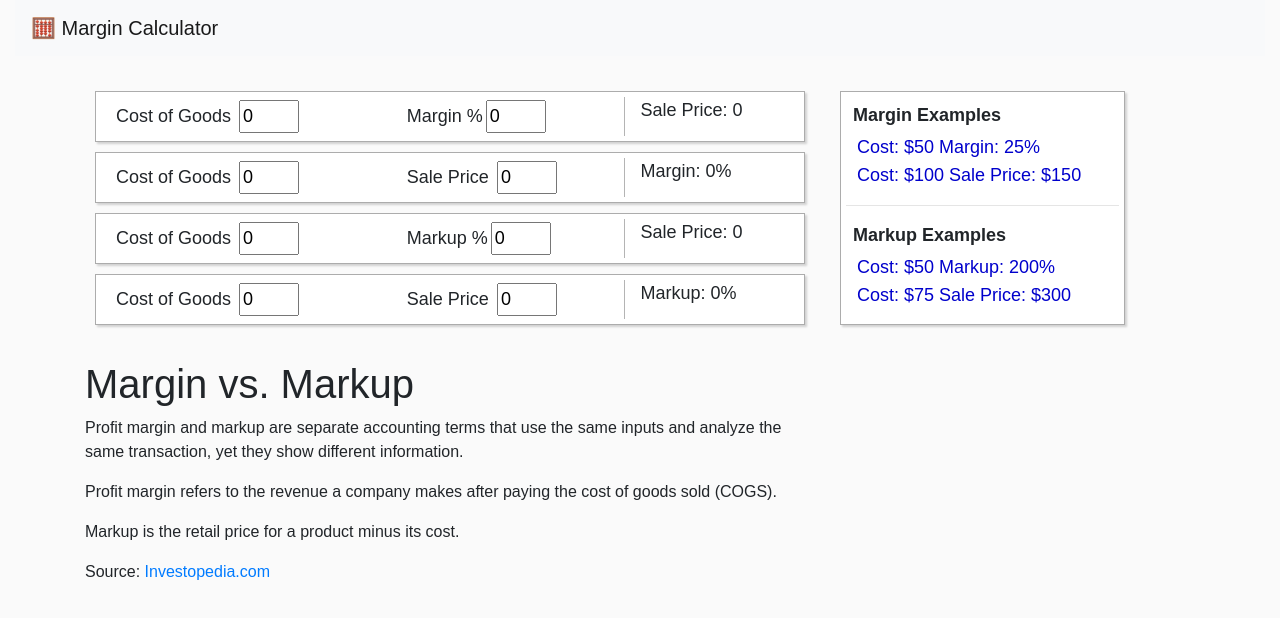
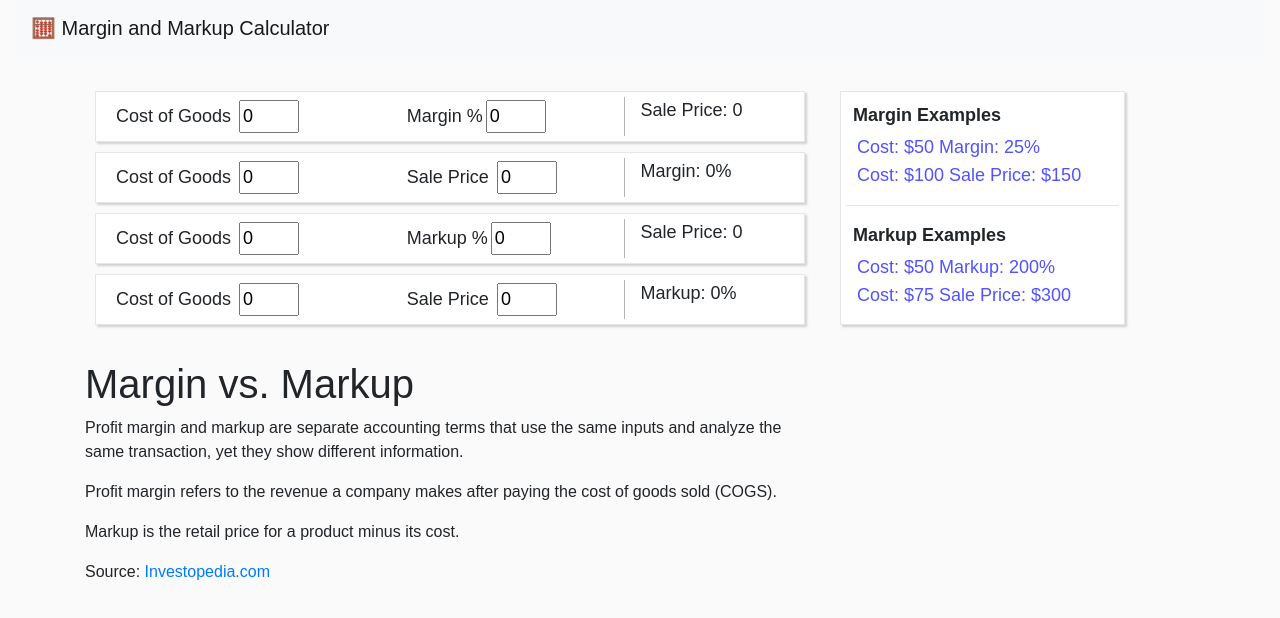
Before and after one commit to alex-lip/CompoundInterestCalculator, a Vue app in the folder CapstoneTemplate/vue/: page / in a window 1280 px wide. Shown: the top 618 px of the page. Built offline with nearby package versions, Linux system fonts and the light colour scheme.

Commit message:
Styling and title changes

```diff
--- a/CapstoneTemplate/vue/src/App.vue
+++ b/CapstoneTemplate/vue/src/App.vue
@@ -5,7 +5,7 @@
   <div id="app" class="container-fluid"> <!-- If you start to get random styling you don't like, remove container from this div -->
     <nav class="navbar navbar-light bg-light justify-content-between">
       <router-link class="navbar-brand" v-bind:to="{ name: 'home' }">
-        🧮 Margin Calculator
+        🧮 Margin and Markup Calculator
       </router-link>
       </nav>
       <router-view />
--- a/CapstoneTemplate/vue/src/views/Home.vue
+++ b/CapstoneTemplate/vue/src/views/Home.vue
@@ -3,14 +3,14 @@
     <div class="row mainRow">
       <div class="col-sm-8">
         <div class="row formula">
-          <div class="col-5">
+          <div class="col-5 item">
             Cost of Goods
             <input type="number" class="inputBox" v-model="cogs1" />
           </div>
-          <div class="col-4">
+          <div class="col-4 item">
             Margin %<input type="number" class="inputBox" v-model="margin" />
           </div>
-          <div class="col-3 result">Sale Price: {{ cogsMargin }}</div>
+          <div class="col-3 item result">Sale Price: {{ cogsMargin }}</div>
         </div>
 
         <div class="row formula">
@@ -156,7 +156,7 @@ input::-webkit-inner-spin-button {
 }
 
 .formula {
-  border: 1px solid rgb(172, 172, 172);
+  border: 1px solid rgb(230, 230, 230);
   box-shadow: 2px 2px 2px rgb(209, 209, 209);
   padding: 5px;
   font-size: 18px;
@@ -167,6 +167,12 @@ input::-webkit-inner-spin-button {
 .inputBox {
   width: 60px;
   margin: 3px;
+  display:inline-block;
+}
+
+.item {
+  display: inline-block;
+  justify-content: baseline;
 }
 
 .result {
@@ -183,7 +189,7 @@ input::-webkit-inner-spin-button {
 .exampleProblem {
   padding-left: 10px;
   margin: 1px;
-  color: rgb(0, 0, 204);
+  color: rgb(82, 82, 255);
 }
 
 .exampleProblem:hover {
```
